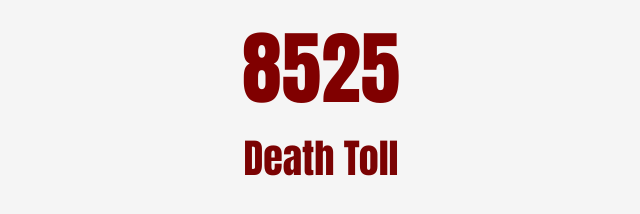
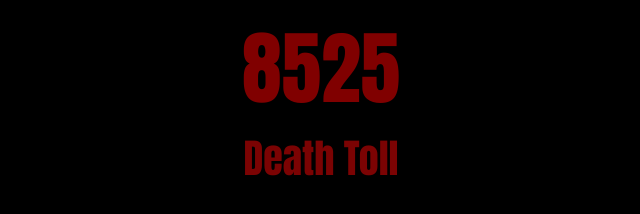
Before and after one commit to Minacoding-coder/Counterr-1, a plain HTML site: page index.html in a window 1280 px wide. Shown: the whole page, without its empty margins (319-959 px from the left). Drawn offline with Linux system fonts and the light colour scheme.

Commit message:
black bg
black bg

```diff
--- a/index.html
+++ b/index.html
@@ -7,7 +7,7 @@
     <style>
         body {
             text-align: center;
-            background-color: #f5f5f5;
+            background-color: #000000;
             font-family: Impact, Haettenschweiler, 'Arial Narrow Bold', sans-serif;
         }
 
```
